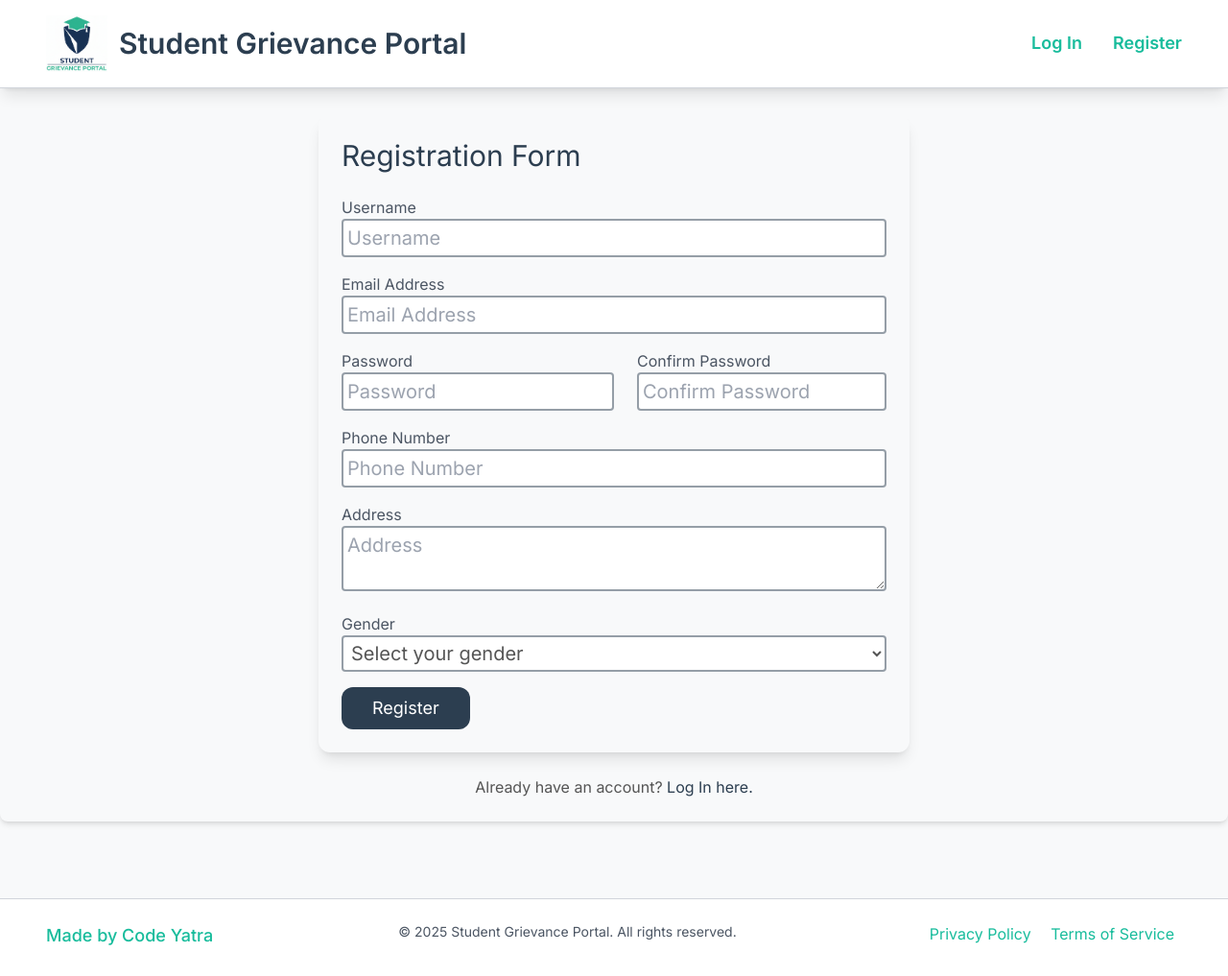
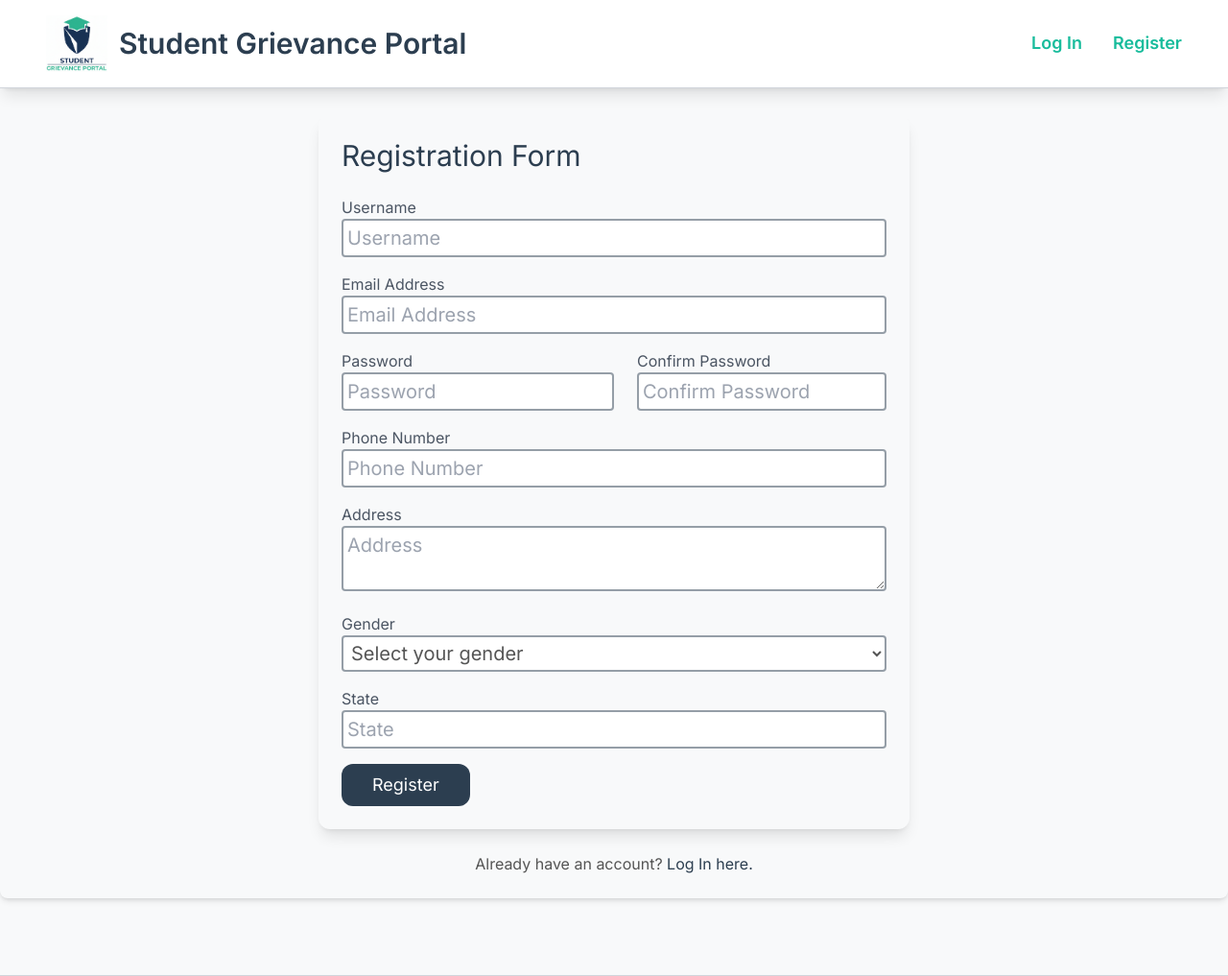
Before and after one commit to Narendra-Vaniya-0506/Student_grievance_system, a Django app: page /register in a window 1280 px wide. Shown: the top 1017 px of the page at 96% size. Before the commit the page ends 985 px from the top, so only its background shows below. Run offline with Django 4.2, Linux system fonts and the light colour scheme; some libraries are stand-ins or nearby versions.

Commit message:
register page

```diff
--- a/app/templates/app/register.html
+++ b/app/templates/app/register.html
@@ -39,6 +39,8 @@
                 <option value="female">Female</option>
                 <option value="transgender">Transgender</option>
             </select>
+            <label class="text-gray-600" for="state">State</label><br>
+            <input class="p-1 border-2 border-primary border-opacity-50 text-xl mb-4 rounded w-full" required type="text" name="state" placeholder="State"><br>
             <input class="py-2 px-8 text-lg bg-primary hover:bg-primary-dark rounded-xl text-white" type="submit" value="Register"><br>
         </form>
     </div>
```
Also changed, not shown: db.sqlite3.
